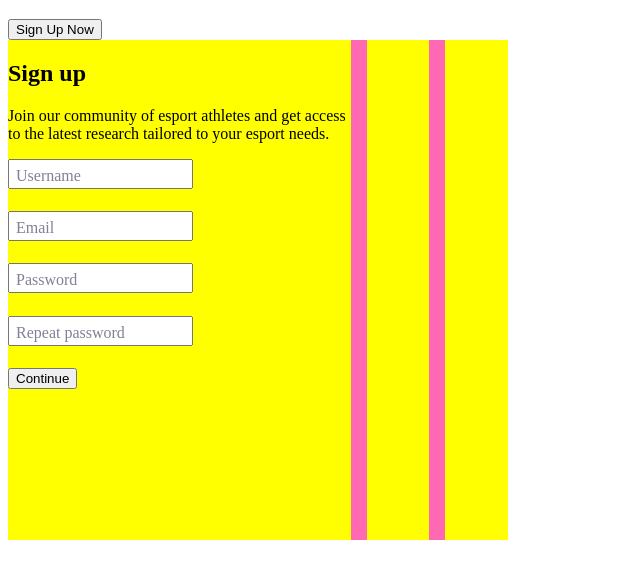
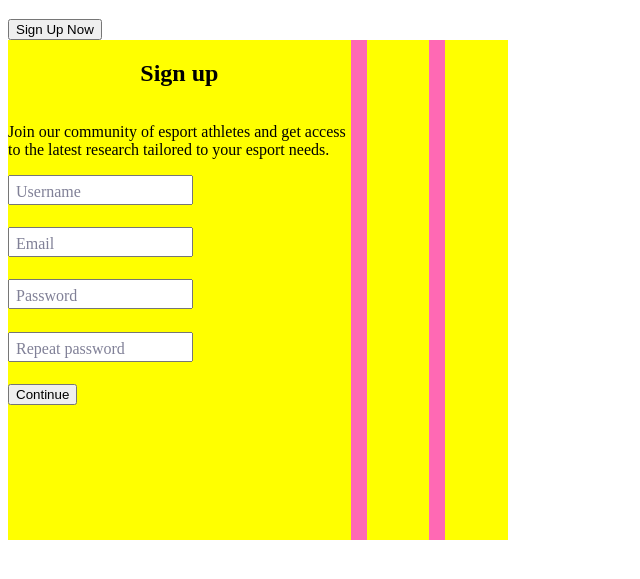
Before and after one commit to rikkeblom/ezone-project, a website built with Vite: page index.html in a window 1280 px wide. Shown: the part 61-640 px from the top of the page, without its empty margins (0-640 px from the left). Built offline with nearby package versions, Linux system fonts and the light colour scheme.

Commit message:
made modal-page into flex

```diff
--- a/index.html
+++ b/index.html
@@ -13,7 +13,7 @@
       <section>
         <div class="modal-container">
           <div class="modal-page-container active">
-            <div class="modal-page">
+            <div class="modal-page" id="first-modal">
               <h2>Sign up</h2>
               <p>Join our community of esport athletes and get access to the latest research tailored to your esport needs.</p>
             </div>
--- a/sass/modal/_sign-up-modal.scss
+++ b/sass/modal/_sign-up-modal.scss
@@ -1,3 +1,9 @@
+#first-modal {
+  display: flex;
+  flex-direction: column;
+  align-items: center;
+}
+
 .input-container {
   position: relative;
   margin-bottom: 1.4rem;
```
